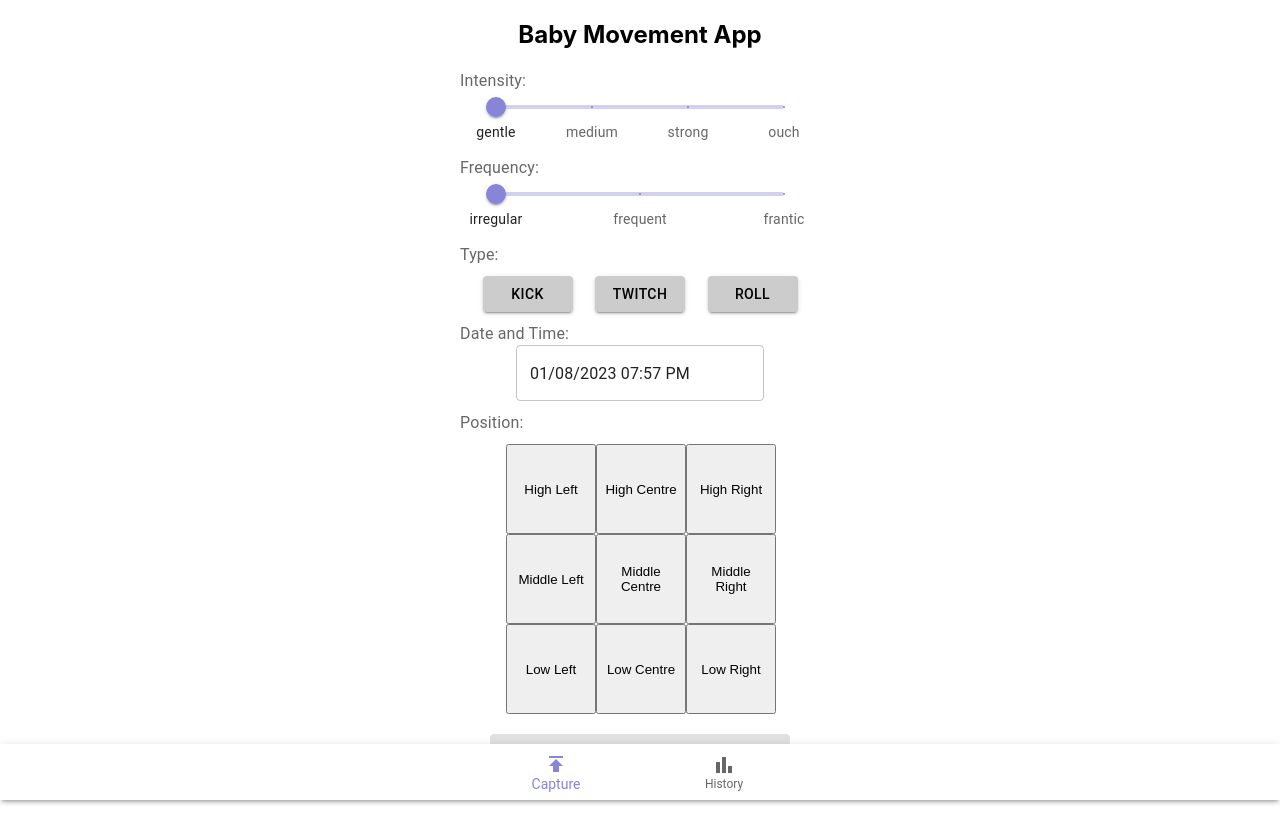
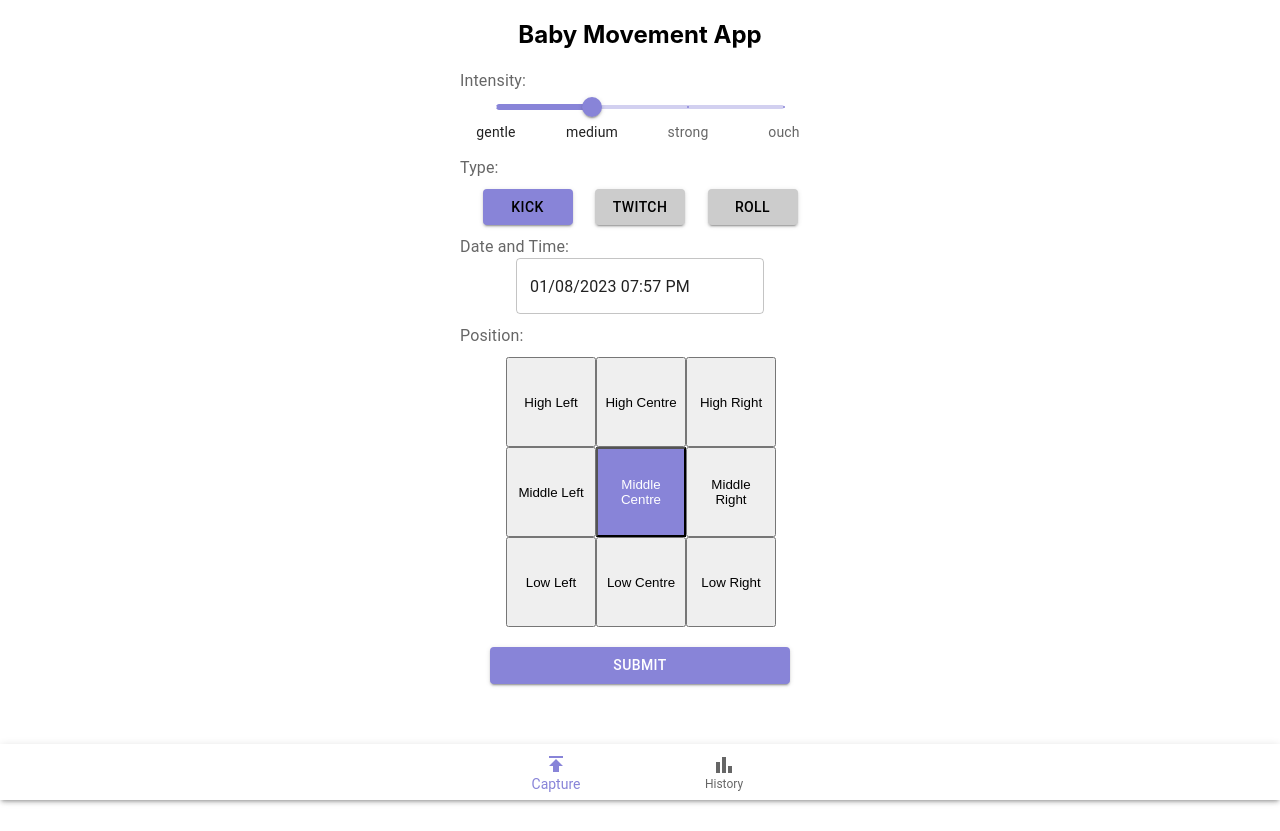
Before and after one commit to DamianCummins/baby-movement-app, a React (Create React App) app in the folder frontend/: page / in a window 1280 px wide. After the commit the page ends 800 px from the top, so only its background shows below. Built offline with nearby package versions, Linux system fonts and the light colour scheme.

Commit message:
remove frequency and fix hours

```diff
--- a/frontend/src/App.tsx
+++ b/frontend/src/App.tsx
@@ -44,10 +44,9 @@ export default function App() {
   ];
 
   const [content, setContent] = useState<number>(0);
-  const [intensity, setIntensity] = useState<string>(intensityValues[0].label);
-  const [frequency, setFrequency] = useState<string>(frequencyValues[0].label);
-  const [type, setType] = useState<string>('');
-  const [position, setPosition] = useState<string>('');
+  const [intensity, setIntensity] = useState<string>(intensityValues[1].label);
+  const [type, setType] = useState<string>('kick');
+  const [position, setPosition] = useState<string>('middle centre');
   const [date, setDate] = useState<Date | null>(new Date());
 
   const theme = createTheme({
@@ -71,13 +70,11 @@ export default function App() {
         date: date ? date.toDateString() : now.toDateString(),
         time: date ? date.toTimeString() : now.toTimeString(),
         intensity,
-        frequency,
         type,
         position
       })
     });
     setIntensity(intensityValues[0].label);
-    setFrequency(frequencyValues[0].label);
     setType('');
     setPosition('');
     setDate(new Date());
@@ -100,19 +97,6 @@ export default function App() {
                       onChange={(evt, value) => value !== undefined && setIntensity(intensityValues[value as number].label)}
                       value={intensityValues.findIndex(option => option.label === intensity)}
                       marks={intensityValues}
-                    />
-                  </div>
-                </div>
-
-                <div className="sliderInput">
-                  <FormLabel>Frequency:</FormLabel>
-                  <div className='sliderContainer'>
-                    <Slider
-                      size="medium"
-                      max={2}
-                      onChange={(evt, value) => value !== undefined && setFrequency(frequencyValues[value as number].label)}
-                      value={frequencyValues.findIndex(option => option.label === frequency)}
-                      marks={frequencyValues}
                     />
                   </div>
                 </div>
--- a/frontend/src/components/History/History.tsx
+++ b/frontend/src/components/History/History.tsx
@@ -72,14 +72,14 @@ export default function History() {
       Object.values(json).map(rows => allRows = [...allRows,...rows]);
 
       const groupedByHour = allRows.reduce((acc: Record<string, Pick<Row, Exclude<keyof Row, Row['time']>>[]>, {time, intensity, type, position}: Row) => {
-        const hour = new Date(`1970-01-01T${time.substring(0,8)}Z`).getHours();
+        const hour = new Date(`1970-01-01T${time.substring(0,8)}Z`).getHours() - 1;
         (acc[`${hour}`] = acc[`${hour}`] || []).push({time, intensity, type, position});
         return acc;
       }, {});
 
       let hourCount = 0;
 
-      while (hourCount <= 24) {
+      while (hourCount < 24) {
         if (!Object.keys(groupedByHour).includes(`${hourCount}`)) {
           groupedByHour[`${hourCount}`] = [];
         }
@@ -93,14 +93,14 @@ export default function History() {
       if (today) {
         const [,todaysMovements] = today;
         const todayGroupedByHour = todaysMovements.reduce((acc: Record<string, Pick<Row, Exclude<keyof Row, Row['time']>>[]>, {time, intensity, type, position}: Row) => {
-          const hour = new Date(`1970-01-01T${time.substring(0,8)}Z`).getHours();
+          const hour = new Date(`1970-01-01T${time.substring(0,8)}Z`).getHours() - 1;
           (acc[`${hour}`] = acc[`${hour}`] || []).push({time, intensity, type, position});
           return acc;
         }, {});
 
         let hourCount = 0;
 
-        while (hourCount <= 24) {
+        while (hourCount < 24) {
           if (!Object.keys(todayGroupedByHour).includes(`${hourCount}`)) {
             todayGroupedByHour[`${hourCount}`] = [];
           }
@@ -140,7 +140,7 @@ export default function History() {
               <XAxis dataKey="name" angle={45} height={70}>
                 <Label value="Hours" offset={0} position="insideBottom" />
               </XAxis>
-              <YAxis width={50} label={{ value: 'Total Movements', angle: -90, position: 'insideLeft' }}/>
+              <YAxis width={50} label={{ value: 'Total Movements', angle: -90, position: 'insideLeft' }} allowDecimals={false}/>
               <Tooltip />
               <CartesianGrid strokeDasharray="3 3" />
               <Bar dataKey="count" barSize={30} fill="#8884d8" background={{ fill: '#eee' }}/>
```
Also changed, not shown: 1 other file (tests, documents, lock files or other folders).
